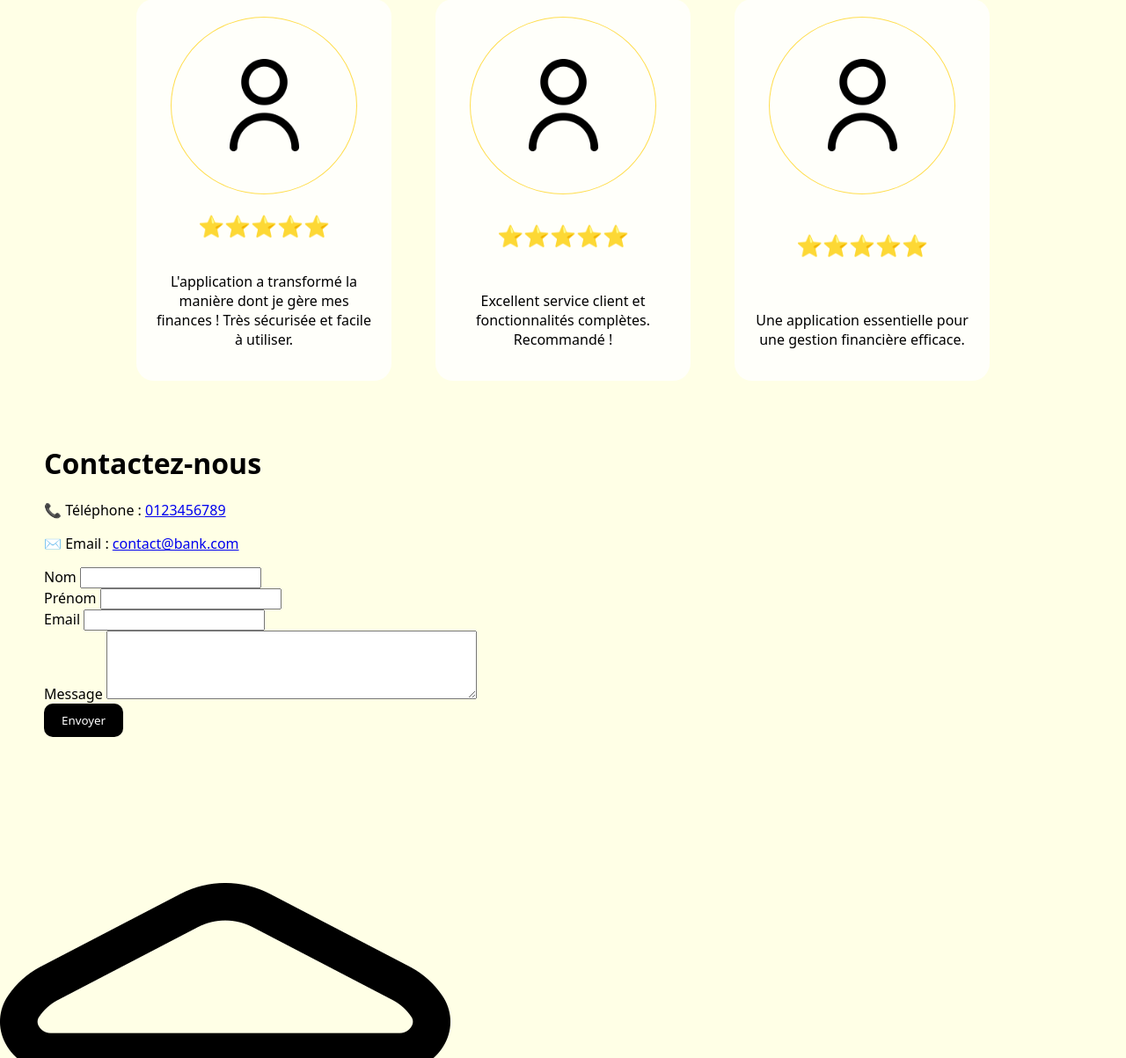
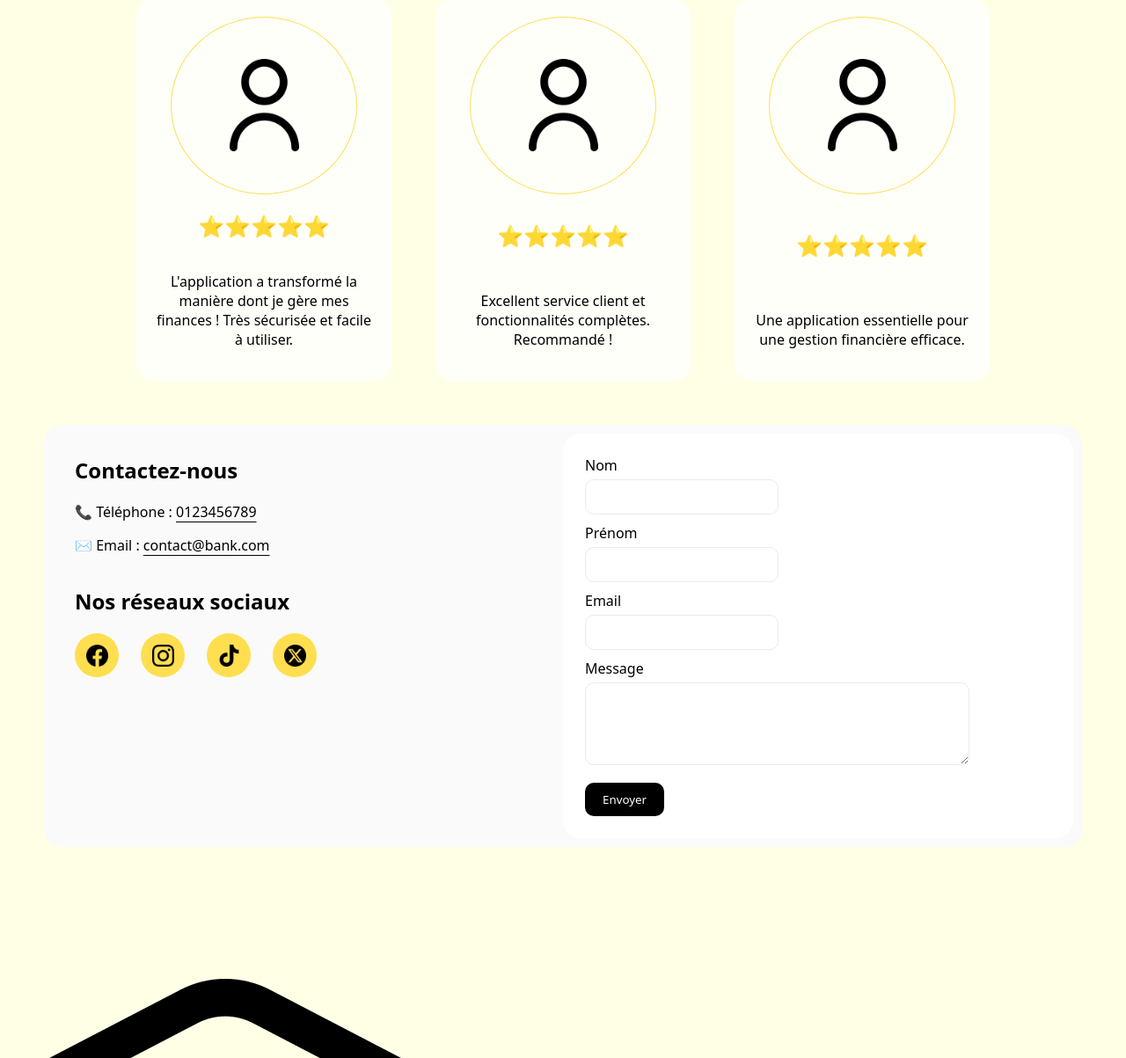
Before and after one commit to Erwan1202/challenge_web, a Symfony app: template templates/index.html.twig in a window 1280 px wide. Shown: the part 1516-2719 px from the top of the page at 88% size. Run offline with Twig, Linux system fonts and the light colour scheme; the template is opened without the code that fills it, so the values that code supplies are empty; some libraries are stand-ins or nearby versions.

Commit message:
Updated "contact" section in base.html.twig with Twig, CSS, and images

```diff
--- a/public/css/style.css
+++ b/public/css/style.css
@@ -249,3 +249,81 @@ main {
     border-radius: 10px;
     transition: 0.25s;
 }
+
+
+
+/* CSS pour le formulaire de contact •••••••••••••••••••••••••••••••••••••••••••••••••••••••••••••••••••••••••••••••••••••••••••••••••••• */
+
+.contactContainer {
+    display: flex;
+    padding: 10px;
+    background-color: #fafafa;
+    border-radius: 20px;
+}
+
+.contactInfo, .contactForm {
+    flex: 1;
+    padding: 25px;
+}
+
+.contactLinks h2 {
+    margin-top: 0;
+}
+.contactLinks a {
+    color: var(--text-color);
+    text-decoration: underline;
+    text-underline-offset: 5px;
+}
+
+.socialMediaLinks {
+    display: flex;
+    flex-direction: column;
+}
+.socialMediaLinks div {
+    display: flex;
+    gap: 25px;
+}
+.socialMediaLinks div a {
+    display: flex;
+    justify-content: center;
+    align-items: center;
+    width: 50px;
+    height: 50px;
+    background-color: var(--accent-color3);
+    border-radius: 50%;
+    text-decoration: none;
+}
+.socialMediaLinks div a img {
+    width: 50%;
+    height: auto;
+}
+
+.contactForm {
+    display: flex;
+    flex-direction: column;
+    align-items: flex-start;
+    margin: 0;
+    gap: 10px;
+    background-color: #ffffff;
+    border-radius: 20px;
+}
+
+.formGroup {
+    display: flex;
+    flex-direction: column;
+    gap: 5px;
+}
+
+.formGroup label {
+    font-weight: 500;
+}
+
+.formGroup input, .formGroup textarea {
+    border: 1px solid var(--border-color1);
+    border-radius: 10px;
+    padding: 10px;
+}
+
+.contactForm button {
+    margin-top: 10px;
+}
--- a/templates/base.html.twig
+++ b/templates/base.html.twig
@@ -31,9 +31,20 @@
 
         <div class="contactContainer">
             <div class="contactInfo">
-                <h1>Contactez-nous</h1>
-                <p>📞 Téléphone : <a href="tel:0123456789">0123456789</a> </p>
-                <p>✉️ Email : <a href="mailto:contact@bank.com">contact@bank.com</a> </p>
+                <div class="contactLinks">
+                    <h2>Contactez-nous</h2>
+                    <p>📞 Téléphone : <a href="tel:0123456789">0123456789</a> </p>
+                    <p>✉️ Email : <a href="mailto:contact@bank.com">contact@bank.com</a> </p>
+                </div>
+                <div class="socialMediaLinks">
+                    <h2>Nos réseaux sociaux</h2>
+                    <div>
+                        <a href="#"><img src="{{ asset('images/facebook.png') }}" alt="Avis"></a>
+                        <a href="#"><img src="{{ asset('images/instagram.png') }}" alt="Avis"></a>
+                        <a href="#"><img src="{{ asset('images/tiktok.png') }}" alt="Avis"></a>
+                        <a href="#"><img src="{{ asset('images/twitter.png') }}" alt="Avis"></a>
+                    </div>
+                </div>
             </div>
             <form action="#" method="post" class="contactForm">
                 <div class="formGroup">
```
Also changed, not shown: public/images/facebook.png (added), public/images/instagram.png (added), public/images/tiktok.png (added), public/images/twitter.png (added).
